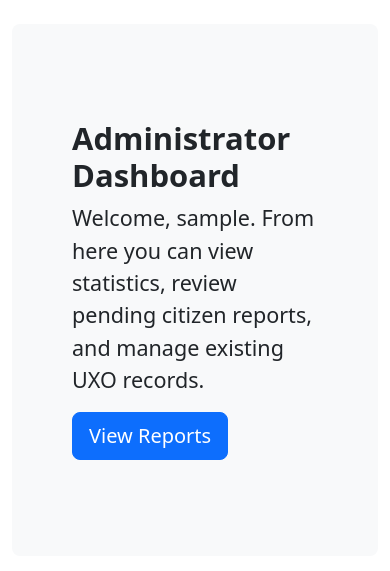
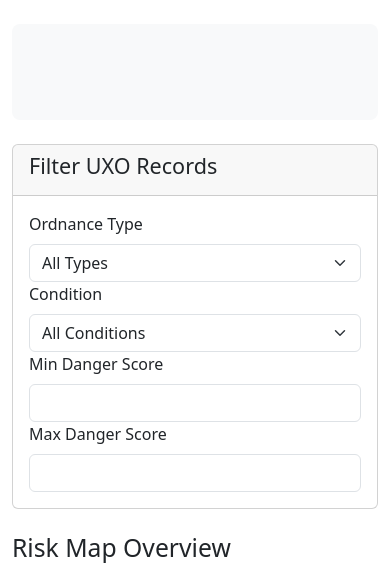
Before and after one commit to Muhannad7794/UXO_system, a Django app: page / in a window 390 px wide. Shown: the part 56-627 px from the top of the page. Run offline with Django 5.2, Linux system fonts and the light colour scheme; the visitor is signed in with stand-in values (Sample User, id 1); parts of the project's set-up code (start-up, migrations or seed data) failed here and were passed over; some libraries are stand-ins or nearby versions.

Commit message:
filtering records on the uI map is partially working. still need to fix multi search, add the rest of the parameters, and fix min max score filter

```diff
--- a/templates/index.html
+++ b/templates/index.html
@@ -1,14 +1,44 @@
 {% extends 'base.html' %} {% load static %} {% block title %}Homepage - {{
 block.super }}{% endblock %} {% block content %} {% if user.is_authenticated %}
 <div class="p-5 mb-4 bg-light rounded-3">
-  <div class="container-fluid py-5">
-    <h1 class="display-5 fw-bold">Administrator Dashboard</h1>
-    <p class="col-md-8 fs-4">
-      Welcome, {{ user.username }}. From here you can view statistics, review
-      pending citizen reports, and manage existing UXO records.
-    </p>
-    <button class="btn btn-primary btn-lg" type="button">View Reports</button>
-  </div>
+    </div>
+
+<div class="card mb-4">
+    <div class="card-header">
+        <h4>Filter UXO Records</h4>
+    </div>
+    <div class="card-body">
+        <form id="filter-form">
+            <div class="row">
+                <div class="col-md-3">
+                    <label for="ordnance_type" class="form-label">Ordnance Type</label>
+                    <select name="ordnance_type" class="form-select" id="ordnance_type">
+                        <option value="">All Types</option>
+                        {% for value, display_name in ordnance_type_choices %}
+                            <option value="{{ value }}">{{ display_name }}</option>
+                        {% endfor %}
+                    </select>
+                </div>
+                <div class="col-md-3">
+                    <label for="ordnance_condition" class="form-label">Condition</label>
+                    <select name="ordnance_condition" class="form-select" id="ordnance_condition">
+                        <option value="">All Conditions</option>
+                        {% for value, display_name in ordnance_condition_choices %}
+                            <option value="{{ value }}">{{ display_name }}</option>
+                        {% endfor %}
+                    </select>
+                </div>
+                <div class="col-md-3">
+                    <label for="danger_score_min" class="form-label">Min Danger Score</label>
+                    <input type="number" name="danger_score__gte" id="danger_score_min" class="form-control" step="0.01" min="0" max="1">
+                </div>
+                <div class="col-md-3">
+                    <label for="danger_score_max" class="form-label">Max Danger Score</label>
+                    <input type="number" name="danger_score__lte" id="danger_score_max" class="form-control" step="0.01" min="0" max="1">
+                </div>
+            </div>
+        </form>
+    </div>
 </div>
 
 <h2>Risk Map Overview</h2>
--- a/uxo_backend/views.py
+++ b/uxo_backend/views.py
@@ -2,14 +2,25 @@
 
 from django.shortcuts import render, redirect
 from django.contrib.auth import logout
+from uxo_records.models import UXORecord
 
 
 def index(request):
     """
-    Renders the homepage. The template itself handles the logic
-    for displaying content to either authenticated admins or the public.
+    Renders the homepage. If the user is an admin, it also passes
+    context data needed to build the map filtering form.
     """
-    return render(request, "index.html")
+    context = {}
+    if request.user.is_authenticated:
+        # Get the choices from the model fields to populate the filter dropdowns
+        context = {
+            "ordnance_type_choices": UXORecord._meta.get_field("ordnance_type").choices,
+            "ordnance_condition_choices": UXORecord._meta.get_field(
+                "ordnance_condition"
+            ).choices,
+            "burial_status_choices": UXORecord._meta.get_field("burial_status").choices,
+        }
+    return render(request, "index.html", context)
 
 
 ## Logout view
--- a/uxo_records/views.py
+++ b/uxo_records/views.py
@@ -54,5 +54,6 @@
         specifically for map visualization.
         """
         queryset = self.get_queryset()
-        serializer = self.get_serializer(queryset, many=True)
+        filtered_queryset = self.filter_queryset(queryset)
+        serializer = self.get_serializer(filtered_queryset, many=True)
         return Response(serializer.data)
```
